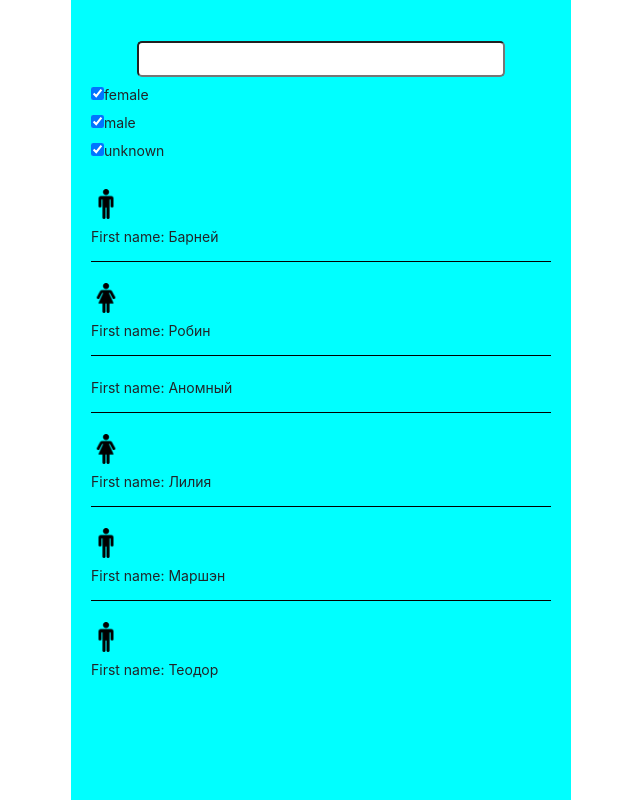
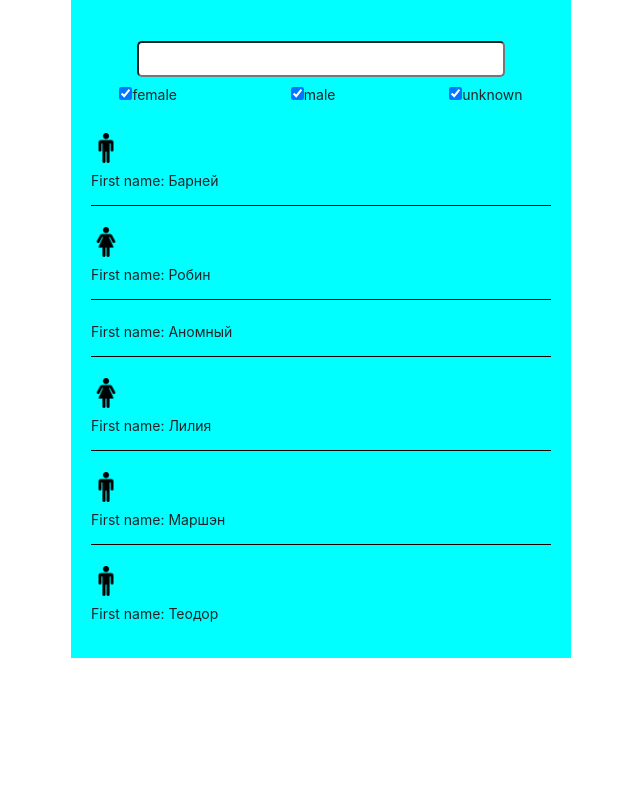
Before and after one commit to AntonChetveryk/contacts, a React app: page / in a window 1280 px wide. Shown: the whole page, without its empty margins (319-959 px from the left). Built offline with nearby package versions, Linux system fonts and the light colour scheme.

Commit message:
change styles

```diff
--- a/src/styles/App.css
+++ b/src/styles/App.css
@@ -15,7 +15,6 @@ html {
   width: 500px;
   background: aqua;
   padding: 20px;
-  height: 100vh;
 }
 
 .input {
@@ -25,3 +24,8 @@ html {
   font-size: 20px;
   border-radius: 5px;
 }
+
+.checkbox-container {
+  display: flex;
+  justify-content: space-around;
+}
```
